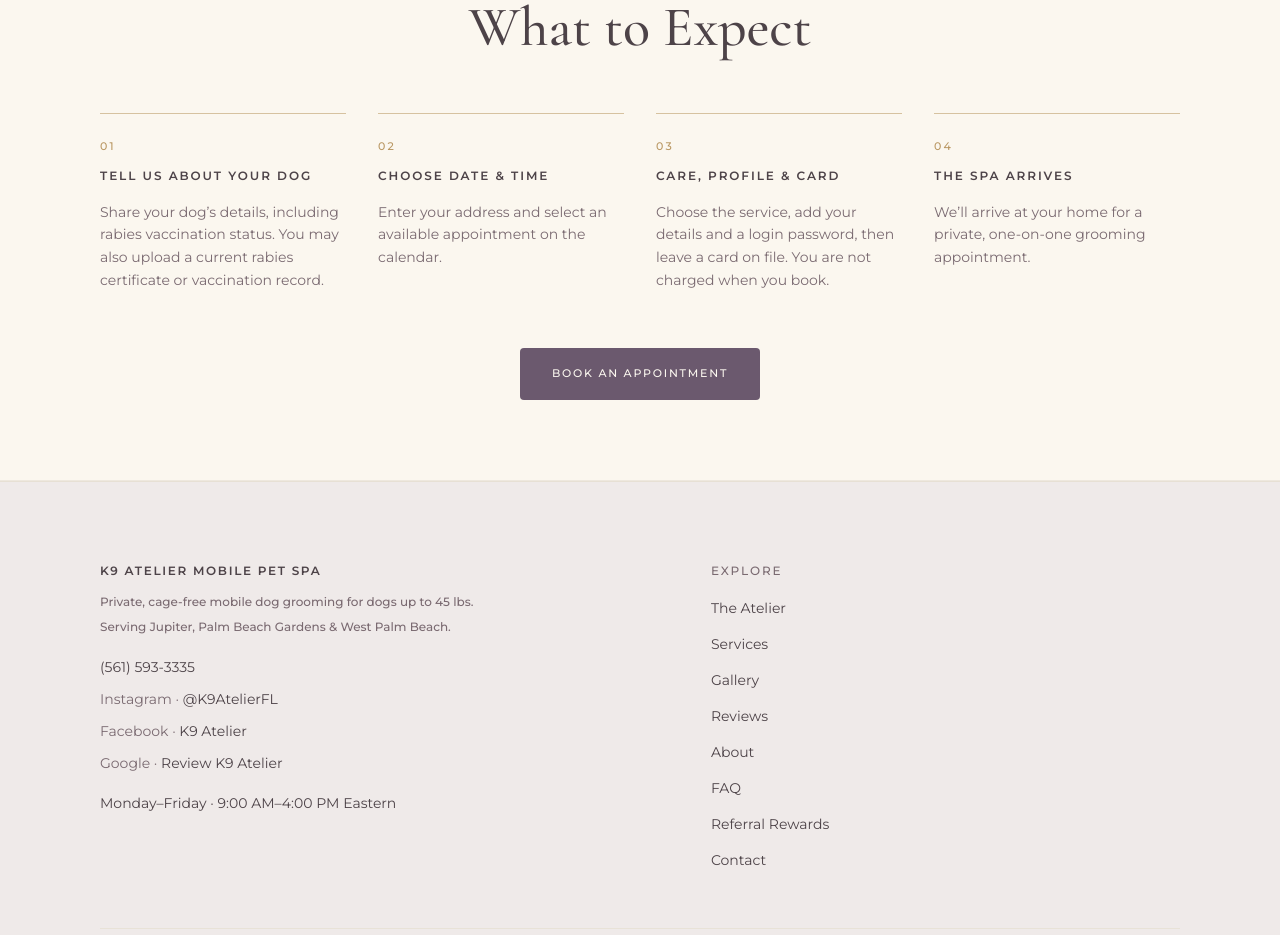
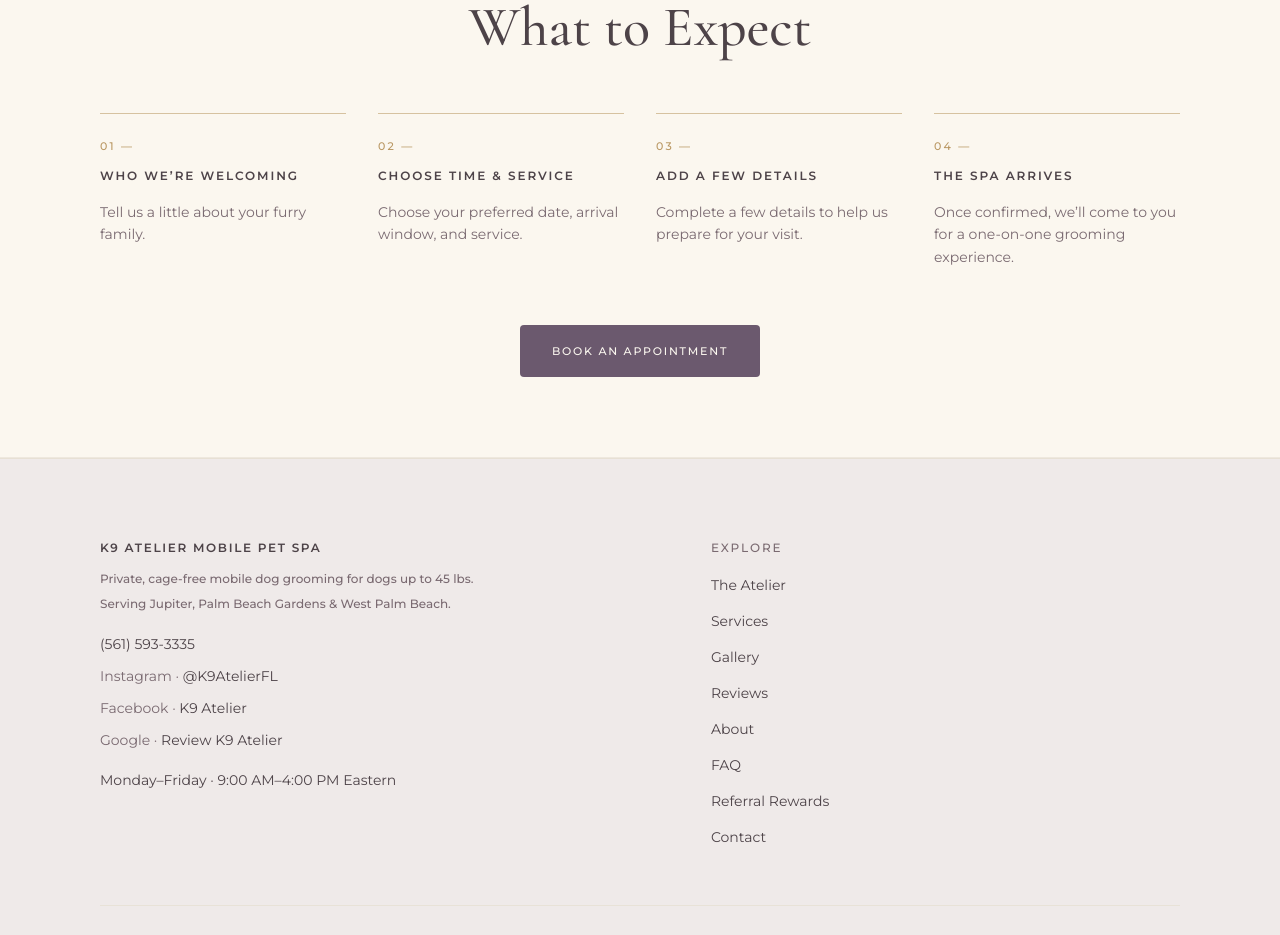
Before and after one commit to whee0593-sudo/K9-Atelier, a Next.js app: page / in a window 1280 px wide. Shown: the part 1040-1975 px from the top of the page. Built offline with nearby package versions, Linux system fonts and the light colour scheme; no server answers.

Commit message:
Update homepage first-visit steps to the new welcome copy.
Replace the four What to Expect steps with shorter welcome wording and show an em dash after each step number.

Co-authored-by: whee0593-sudo <whee0593-sudo@users.noreply.github.com>

```diff
--- a/src/components/home/HomeFirstVisit.tsx
+++ b/src/components/home/HomeFirstVisit.tsx
@@ -19,7 +19,7 @@ export function HomeFirstVisit() {
               className="border-t border-champagne/55 pt-6 text-left"
             >
               <p className="font-body text-[11px] font-medium uppercase tracking-[0.2em] text-champagne">
-                {step.number}
+                {step.number} —
               </p>
               <h3 className="font-body mt-3 text-[12px] font-semibold uppercase tracking-[0.16em] text-ink">
                 {step.title}
--- a/src/components/home/home-first-visit.ts
+++ b/src/components/home/home-first-visit.ts
@@ -1,22 +1,22 @@
 export const homeFirstVisitSteps = [
   {
     number: "01",
-    title: "Tell Us About Your Dog",
-    body: "Share your dog’s details, including rabies vaccination status. You may also upload a current rabies certificate or vaccination record.",
+    title: "Who We’re Welcoming",
+    body: "Tell us a little about your furry family.",
   },
   {
     number: "02",
-    title: "Choose Date & Time",
-    body: "Enter your address and select an available appointment on the calendar.",
+    title: "Choose Time & Service",
+    body: "Choose your preferred date, arrival window, and service.",
   },
   {
     number: "03",
-    title: "Care, Profile & Card",
-    body: "Choose the service, add your details and a login password, then leave a card on file. You are not charged when you book.",
+    title: "Add a Few Details",
+    body: "Complete a few details to help us prepare for your visit.",
   },
   {
     number: "04",
     title: "The Spa Arrives",
-    body: "We’ll arrive at your home for a private, one-on-one grooming appointment.",
+    body: "Once confirmed, we’ll come to you for a one-on-one grooming experience.",
   },
 ] as const;
```
Also changed, not shown: 1 other file (tests, documents, lock files or other folders).
